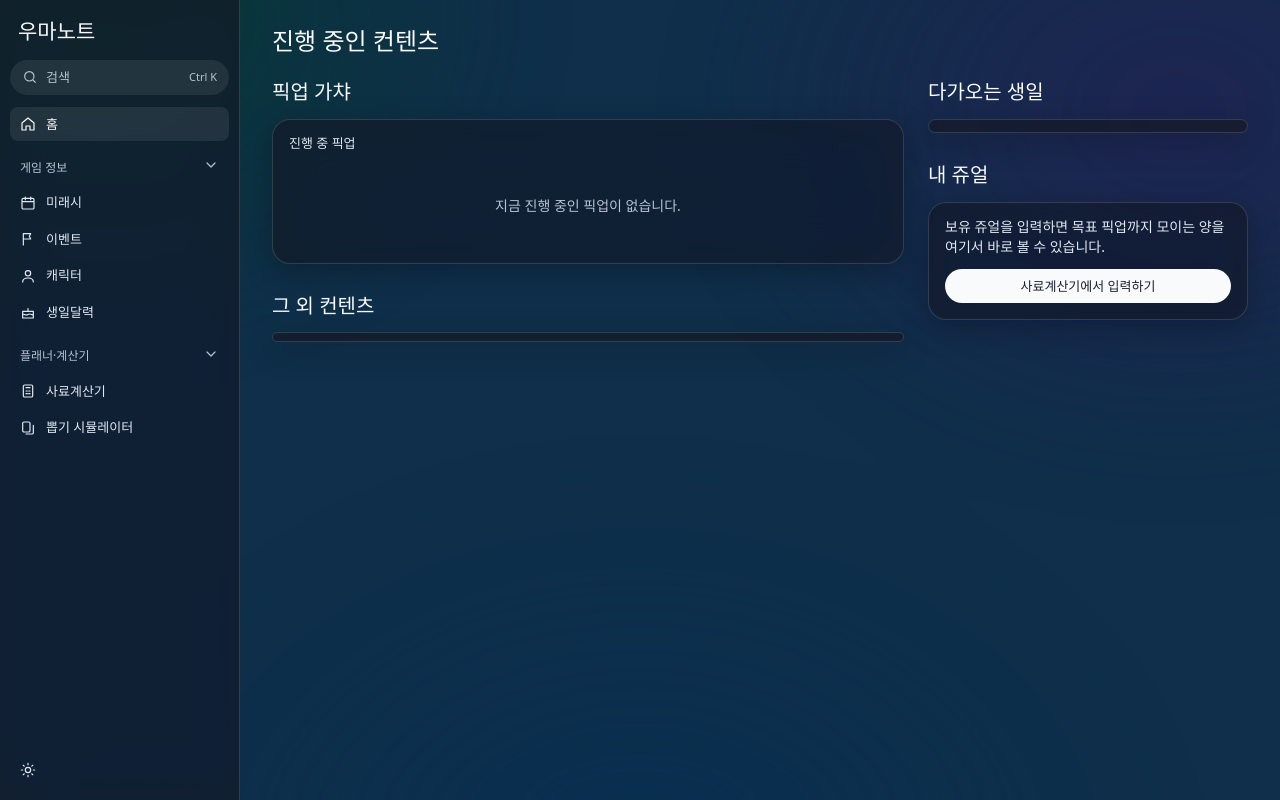
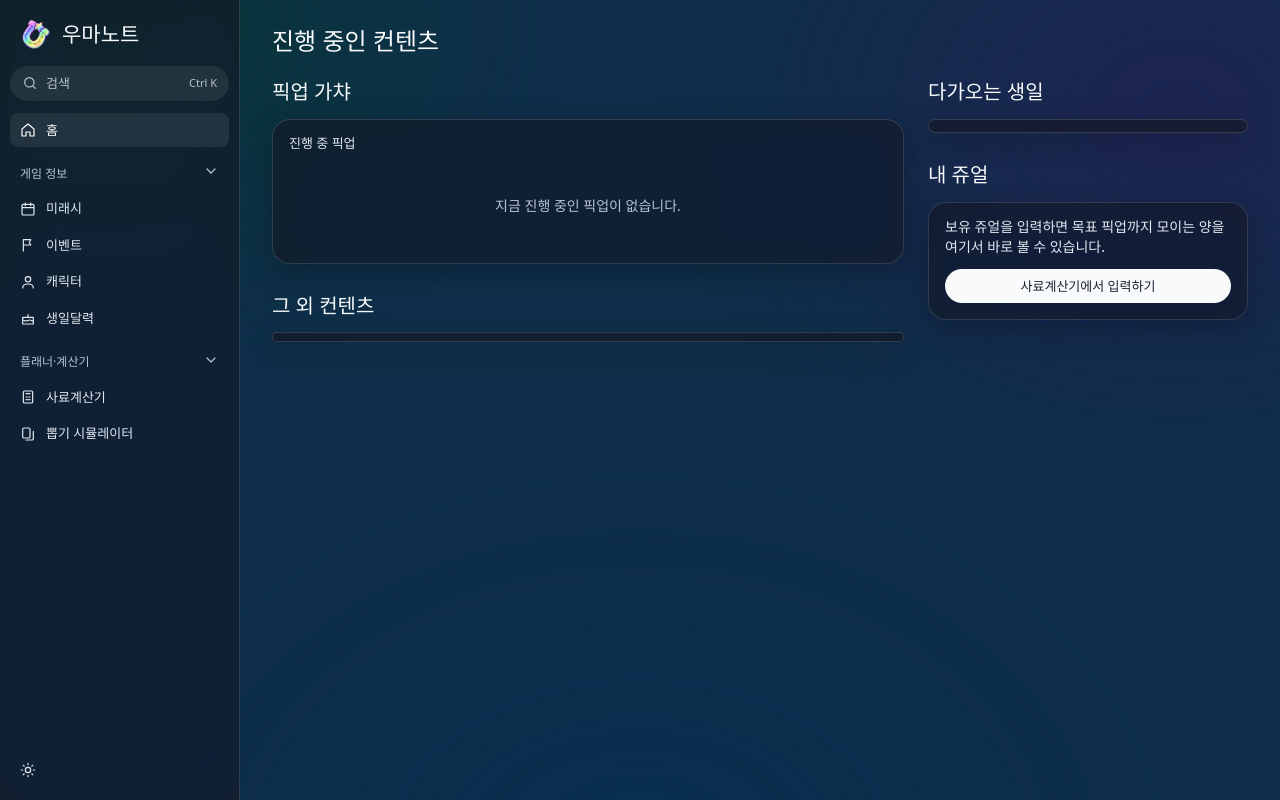
Before and after one commit to jungjae0821/UmaNote, a Next.js app: page / in a window 1280 px wide. Built offline with nearby package versions, Linux system fonts and the light colour scheme; a web font is replaced by a local one.

Commit message:
사이트 로고에 무지개 편자와 우마노트 이름을 함께 표시

```diff
--- a/components/Sidebar.css
+++ b/components/Sidebar.css
@@ -19,9 +19,17 @@
   padding: 4px 8px 14px;
 }
 .logo {
+  display: inline-flex;
+  align-items: center;
+  gap: 8px;
+  white-space: nowrap;
   font-family: var(--title);
   font-size: 21px;
   color: var(--ink);
+}
+.logo-mark {
+  flex: none;
+  object-fit: contain;
 }
 .icon-btn {
   display: grid;
--- a/components/Sidebar.tsx
+++ b/components/Sidebar.tsx
@@ -1,6 +1,8 @@
 "use client";
 
 import Link from "next/link";
+import Image from "next/image";
+import horseshoe from "@/app/icon.png";
 import { usePathname } from "next/navigation";
 import { useEffect, useState } from "react";
 import { Icon, type IconName } from "./Icon";
@@ -76,7 +78,8 @@ export function Sidebar() {
           <Icon name="menu" />
         </button>
         <Link href="/" className="logo">
-          우마노트
+          <Image src={horseshoe} alt="" width={36} height={36} className="logo-mark" />
+          <span>우마노트</span>
         </Link>
         <button type="button" className="icon-btn" onClick={() => setSearchOpen(true)} aria-label="검색">
           <Icon name="search" />
@@ -88,7 +91,8 @@ export function Sidebar() {
       <nav className={`side-nav${open ? " open" : ""}`} aria-label="주 메뉴">
         <div className="nav-head">
           <Link href="/" className="logo">
-            우마노트
+            <Image src={horseshoe} alt="" width={36} height={36} className="logo-mark" />
+            <span>우마노트</span>
           </Link>
           <button type="button" className="icon-btn nav-close" onClick={() => setOpen(false)} aria-label="메뉴 닫기">
             <Icon name="close" />
```
